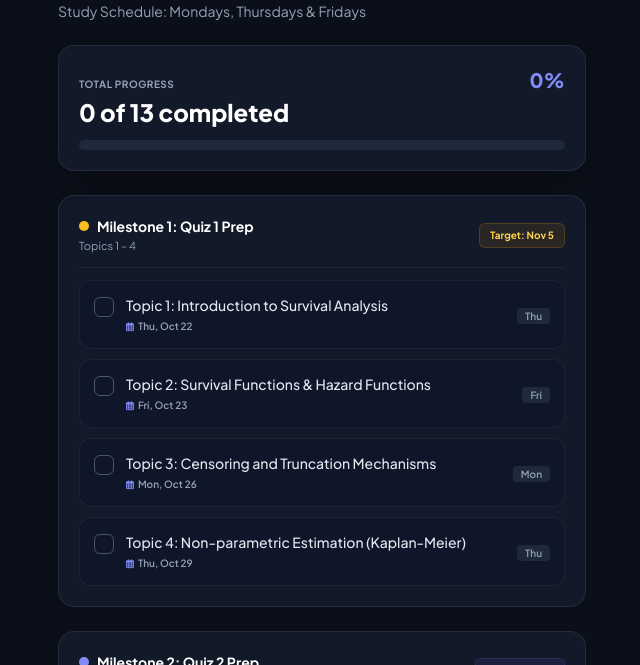
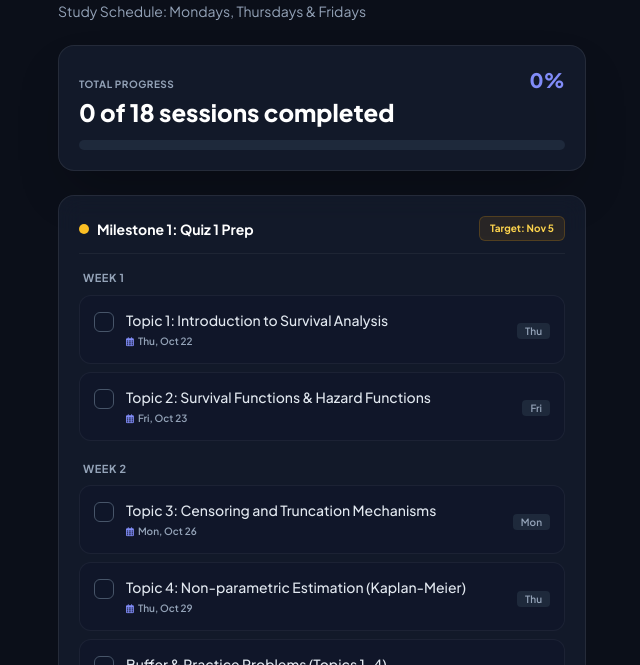
Before and after one commit to benjaminokantaa/survivaltracker., a plain HTML site: page index.html in a window 1280 px wide. Shown: the part 135-800 px from the top of the page, without its empty margins (318-958 px from the left). Drawn offline with nearby package versions, Linux system fonts and the light colour scheme.

Commit message:
Update index.html

```diff
--- a/index.html
+++ b/index.html
@@ -72,7 +72,7 @@
         <div class="flex justify-between items-baseline mb-3">
             <div>
                 <span class="text-[10px] font-bold tracking-wider text-slate-400 uppercase">Total Progress</span>
-                <div class="text-2xl font-black text-white mt-0.5" id="stats-count">0 of 13 completed</div>
+                <div class="text-2xl font-black text-white mt-0.5" id="stats-count">0 of 17 sessions completed</div>
             </div>
             <div id="stats-pct" class="text-xl font-black text-indigo-400">0%</div>
         </div>
@@ -82,93 +82,146 @@
     </div>
 
     <!-- Milestones List -->
-    <div class="space-y-6">
-        <!-- Milestone 1 -->
-        <section class="glass-card rounded-2xl p-4 sm:p-5">
-            <div class="flex items-center justify-between pb-3 mb-3 border-b border-white/5">
-                <div>
-                    <h2 class="text-sm font-bold text-white flex items-center gap-2">
-                        <span class="w-2.5 h-2.5 rounded-full bg-amber-400"></span>
-                        Milestone 1: Quiz 1 Prep
-                    </h2>
-                    <p class="text-[11px] text-slate-400 mt-0.5">Topics 1 – 4</p>
-                </div>
-                <span class="text-[10px] font-bold text-amber-300 bg-amber-500/10 border border-amber-500/20 px-2.5 py-1 rounded-md">
-                    Target: Nov 5
-                </span>
-            </div>
-            <div id="milestone-1" class="space-y-2.5"></div>
-        </section>
-
-        <!-- Milestone 2 -->
-        <section class="glass-card rounded-2xl p-4 sm:p-5">
-            <div class="flex items-center justify-between pb-3 mb-3 border-b border-white/5">
-                <div>
-                    <h2 class="text-sm font-bold text-white flex items-center gap-2">
-                        <span class="w-2.5 h-2.5 rounded-full bg-indigo-400"></span>
-                        Milestone 2: Quiz 2 Prep
-                    </h2>
-                    <p class="text-[11px] text-slate-400 mt-0.5">Topics 5 – 8</p>
-                </div>
-                <span class="text-[10px] font-bold text-indigo-300 bg-indigo-500/10 border border-indigo-500/20 px-2.5 py-1 rounded-md">
-                    Target: Nov 19
-                </span>
-            </div>
-            <div id="milestone-2" class="space-y-2.5"></div>
-        </section>
-
-        <!-- Final Exam -->
-        <section class="glass-card rounded-2xl p-4 sm:p-5">
-            <div class="flex items-center justify-between pb-3 mb-3 border-b border-white/5">
-                <div>
-                    <h2 class="text-sm font-bold text-white flex items-center gap-2">
-                        <span class="w-2.5 h-2.5 rounded-full bg-violet-400"></span>
-                        Milestone 3: Final Review
-                    </h2>
-                    <p class="text-[11px] text-slate-400 mt-0.5">Topics 9 – 13</p>
-                </div>
-                <span class="text-[10px] font-bold text-violet-300 bg-violet-500/10 border border-violet-500/20 px-2.5 py-1 rounded-md">
-                    Target: End of Nov
-                </span>
-            </div>
-            <div id="milestone-3" class="space-y-2.5"></div>
-        </section>
-    </div>
+    <div id="milestones-container" class="space-y-6"></div>
 
 <script>
-    const topics = [
-        { title: "Topic 1: Introduction to Survival Analysis", date: "Thu, Oct 22" },
-        { title: "Topic 2: Survival Functions & Hazard Functions", date: "Fri, Oct 23" },
-        { title: "Topic 3: Censoring and Truncation Mechanisms", date: "Mon, Oct 26" },
-        { title: "Topic 4: Non-parametric Estimation (Kaplan-Meier)", date: "Thu, Oct 29" },
-        { title: "Topic 5: Nelson-Aalen Estimator", date: "Fri, Nov 6" },
-        { title: "Topic 6: Life Tables and Actuarial Estimators", date: "Mon, Nov 9" },
-        { title: "Topic 7: Parametric Survival Distributions (Exponential)", date: "Thu, Nov 12" },
-        { title: "Topic 8: Parametric Distributions (Weibull, Gompertz)", date: "Fri, Nov 13" },
-        { title: "Topic 9: Proportional Hazards Models", date: "Fri, Nov 20" },
-        { title: "Topic 10: Cox Proportional Hazards Regression", date: "Mon, Nov 23" },
-        { title: "Topic 11: Assessing Model Fit and Diagnostics", date: "Thu, Nov 26" },
-        { title: "Topic 12: Accelerated Failure Time Models", date: "Fri, Nov 27" },
-        { title: "Topic 13: Competing Risks and Multi-state Models", date: "Mon, Nov 30" }
+    const schedule = [
+        {
+            milestoneTitle: "Milestone 1: Quiz 1 Prep",
+            milestoneTag: "Target: Nov 5",
+            tagColor: "amber",
+            weeks: [
+                {
+                    weekTitle: "Week 1",
+                    items: [
+                        { id: 0, title: "Topic 1: Introduction to Survival Analysis", date: "Thu, Oct 22", type: "topic" },
+                        { id: 1, title: "Topic 2: Survival Functions & Hazard Functions", date: "Fri, Oct 23", type: "topic" }
+                    ]
+                },
+                {
+                    weekTitle: "Week 2",
+                    items: [
+                        { id: 2, title: "Topic 3: Censoring and Truncation Mechanisms", date: "Mon, Oct 26", type: "topic" },
+                        { id: 3, title: "Topic 4: Non-parametric Estimation (Kaplan-Meier)", date: "Thu, Oct 29", type: "topic" },
+                        { id: 4, title: "Buffer & Practice Problems (Topics 1–4)", date: "Fri, Oct 30", type: "practice" }
+                    ]
+                },
+                {
+                    weekTitle: "Week 3",
+                    items: [
+                        { id: 5, title: "Quiz 1 Review & Past Papers", date: "Mon, Nov 2", type: "review" },
+                        { id: 6, title: "🎯 Quiz 1 Target Date (Topics 1–4)", date: "Thu, Nov 5", type: "exam" }
+                    ]
+                }
+            ]
+        },
+        {
+            milestoneTitle: "Milestone 2: Quiz 2 Prep",
+            milestoneTag: "Target: Nov 19",
+            tagColor: "indigo",
+            weeks: [
+                {
+                    weekTitle: "Week 3 (Continued)",
+                    items: [
+                        { id: 7, title: "Topic 5: Nelson-Aalen Estimator", date: "Fri, Nov 6", type: "topic" }
+                    ]
+                },
+                {
+                    weekTitle: "Week 4",
+                    items: [
+                        { id: 8, title: "Topic 6: Life Tables and Actuarial Estimators", date: "Mon, Nov 9", type: "topic" },
+                        { id: 9, title: "Topic 7: Parametric Survival Distributions (Exponential)", date: "Thu, Nov 12", type: "topic" },
+                        { id: 10, title: "Topic 8: Parametric Distributions (Weibull, Gompertz)", date: "Fri, Nov 13", type: "topic" }
+                    ]
+                },
+                {
+                    weekTitle: "Week 5",
+                    items: [
+                        { id: 11, title: "Quiz 2 Review & Problem Sets (Topics 5–8)", date: "Mon, Nov 16", type: "review" },
+                        { id: 12, title: "🎯 Quiz 2 Target Date (Topics 5–8)", date: "Thu, Nov 19", type: "exam" }
+                    ]
+                }
+            ]
+        },
+        {
+            milestoneTitle: "Milestone 3: Final Review",
+            milestoneTag: "Target: End of Nov",
+            tagColor: "violet",
+            weeks: [
+                {
+                    weekTitle: "Week 5 (Continued)",
+                    items: [
+                        { id: 13, title: "Topic 9: Proportional Hazards Models", date: "Fri, Nov 20", type: "topic" }
+                    ]
+                },
+                {
+                    weekTitle: "Week 6",
+                    items: [
+                        { id: 14, title: "Topic 10: Cox Proportional Hazards Regression", date: "Mon, Nov 23", type: "topic" },
+                        { id: 15, title: "Topic 11: Assessing Model Fit and Diagnostics", date: "Thu, Nov 26", type: "topic" },
+                        { id: 16, title: "Topic 12: Accelerated Failure Time Models", date: "Fri, Nov 27", type: "topic" }
+                    ]
+                },
+                {
+                    weekTitle: "Week 7",
+                    items: [
+                        { id: 17, title: "Topic 13: Competing Risks and Multi-state Models", date: "Mon, Nov 30", type: "topic" }
+                    ]
+                }
+            ]
+        }
     ];
 
-    let completed = JSON.parse(localStorage.getItem('sm_tracker_state')) || Array(topics.length).fill(false);
+    const totalSessions = 18;
+    let completed = JSON.parse(localStorage.getItem('sm_full_schedule_state')) || {};
 
     function render() {
-        const m1 = document.getElementById('milestone-1');
-        const m2 = document.getElementById('milestone-2');
-        const m3 = document.getElementById('milestone-3');
+        const container = document.getElementById('milestones-container');
+        container.innerHTML = '';
 
-        m1.innerHTML = '';
-        m2.innerHTML = '';
-        m3.innerHTML = '';
+        let doneCount = 0;
 
-        topics.forEach((item, idx) => {
-            const isDone = completed[idx];
-            const row = document.createElement('div');
-            row.className = `item-row rounded-xl p-3 sm:p-3.5 flex items-center justify-between gap-3 cursor-pointer select-none ${isDone ? 'completed' : ''}`;
+        schedule.forEach(milestone => {
+            const section = document.createElement('section');
+            section.className = 'glass-card rounded-2xl p-4 sm:p-5';
 
-            row.innerHTML = `
+            const tagColorClasses = {
+                amber: "text-amber-300 bg-amber-500/10 border-amber-500/20",
+                indigo: "text-indigo-300 bg-indigo-500/10 border-indigo-500/20",
+                violet: "text-violet-300 bg-violet-500/10 border-violet-500/20"
+            }[milestone.tagColor] || "text-indigo-300 bg-indigo-500/10 border-indigo-500/20";
+
+            const dotColor = {
+                amber: "bg-amber-400",
+                indigo: "bg-indigo-400",
+                violet: "bg-violet-400"
+            }[milestone.tagColor] || "bg-indigo-400";
+
+            let weeksHtml = '';
+
+            milestone.weeks.forEach(wk => {
+                weeksHtml += `
+                    <div class="pt-2">
+                        <div class="text-[11px] font-bold uppercase tracking-wider text-slate-400 mb-2 pl-1">${wk.weekTitle}</div>
+                        <div class="space-y-2">
+                `;
+
+                wk.items.forEach(item => {
+                    const isDone = !!completed[item.id];
+                    if (isDone) doneCount++;
+
+                    const badgeStyle = isDone
+                        ? 'bg-emerald-500/10 text-emerald-400 border border-emerald-500/20'
+                        : item.type === 'practice' || item.type === 'review'
+                        ? 'bg-indigo-500/15 text-indigo-300 border border-indigo-500/30'
+                        : item.type === 'exam'
+                        ? 'bg-amber-500/15 text-amber-300 border border-amber-500/30'
+                        : 'bg-slate-800 text-slate-400';
+
+                    const badgeLabel = isDone ? 'Done' : item.date.split(',')[0];
+
+                    weeksHtml += `
+                        <div onclick="toggleItem(${item.id})" class="item-row rounded-xl p-3 sm:p-3.5 flex items-center justify-between gap-3 cursor-pointer select-none ${isDone ? 'completed' : ''}">
                             <div class="flex items-start gap-3 min-w-0">
                                 <div class="mt-0.5 w-5 h-5 rounded-md flex-shrink-0 flex items-center justify-center border transition-all ${
                                     isDone ? 'bg-indigo-600 border-indigo-600 text-white' : 'border-slate-600 bg-slate-900/50 text-transparent'
@@ -185,31 +238,47 @@
                                 </div>
                             </div>
                             <div class="flex-shrink-0">
-                    <span class="text-[10px] px-2 py-0.5 rounded font-semibold ${
-                        isDone ? 'bg-emerald-500/10 text-emerald-400 border border-emerald-500/20' : 'bg-slate-800 text-slate-400'
-                    }">
-                        ${isDone ? 'Done' : item.date.split(',')[0]}
+                                <span class="text-[10px] px-2 py-0.5 rounded font-semibold ${badgeStyle}">
+                                    ${badgeLabel}
                                 </span>
+                            </div>
+                        </div>
+                    `;
+                });
+
+                weeksHtml += `</div></div>`;
+            });
+
+            section.innerHTML = `
+                <div class="flex items-center justify-between pb-3 mb-2 border-b border-white/5">
+                    <div>
+                        <h2 class="text-sm font-bold text-white flex items-center gap-2">
+                            <span class="w-2.5 h-2.5 rounded-full ${dotColor}"></span>
+                            ${milestone.milestoneTitle}
+                        </h2>
+                    </div>
+                    <span class="text-[10px] font-bold border px-2.5 py-1 rounded-md ${tagColorClasses}">
+                        ${milestone.milestoneTag}
+                    </span>
+                </div>
+                <div class="space-y-3">
+                    ${weeksHtml}
                 </div>
             `;
 
-            row.addEventListener('click', () => {
-                completed[idx] = !completed[idx];
-                localStorage.setItem('sm_tracker_state', JSON.stringify(completed));
-                render();
+            container.appendChild(section);
         });
 
-            if (idx < 4) m1.appendChild(row);
-            else if (idx < 8) m2.appendChild(row);
-            else m3.appendChild(row);
-        });
-
-        const doneCount = completed.filter(Boolean).length;
-        const pct = Math.round((doneCount / topics.length) * 100);
-
-        document.getElementById('stats-count').textContent = `${doneCount} of ${topics.length} completed`;
+        const pct = Math.round((doneCount / totalSessions) * 100);
+        document.getElementById('stats-count').textContent = `${doneCount} of ${totalSessions} sessions completed`;
         document.getElementById('stats-pct').textContent = `${pct}%`;
         document.getElementById('progress-bar').style.width = `${pct}%`;
+    }
+
+    function toggleItem(id) {
+        completed[id] = !completed[id];
+        localStorage.setItem('sm_full_schedule_state', JSON.stringify(completed));
+        render();
     }
 
     render();
```
Lines whose indentation alone changed are shown as unchanged.
